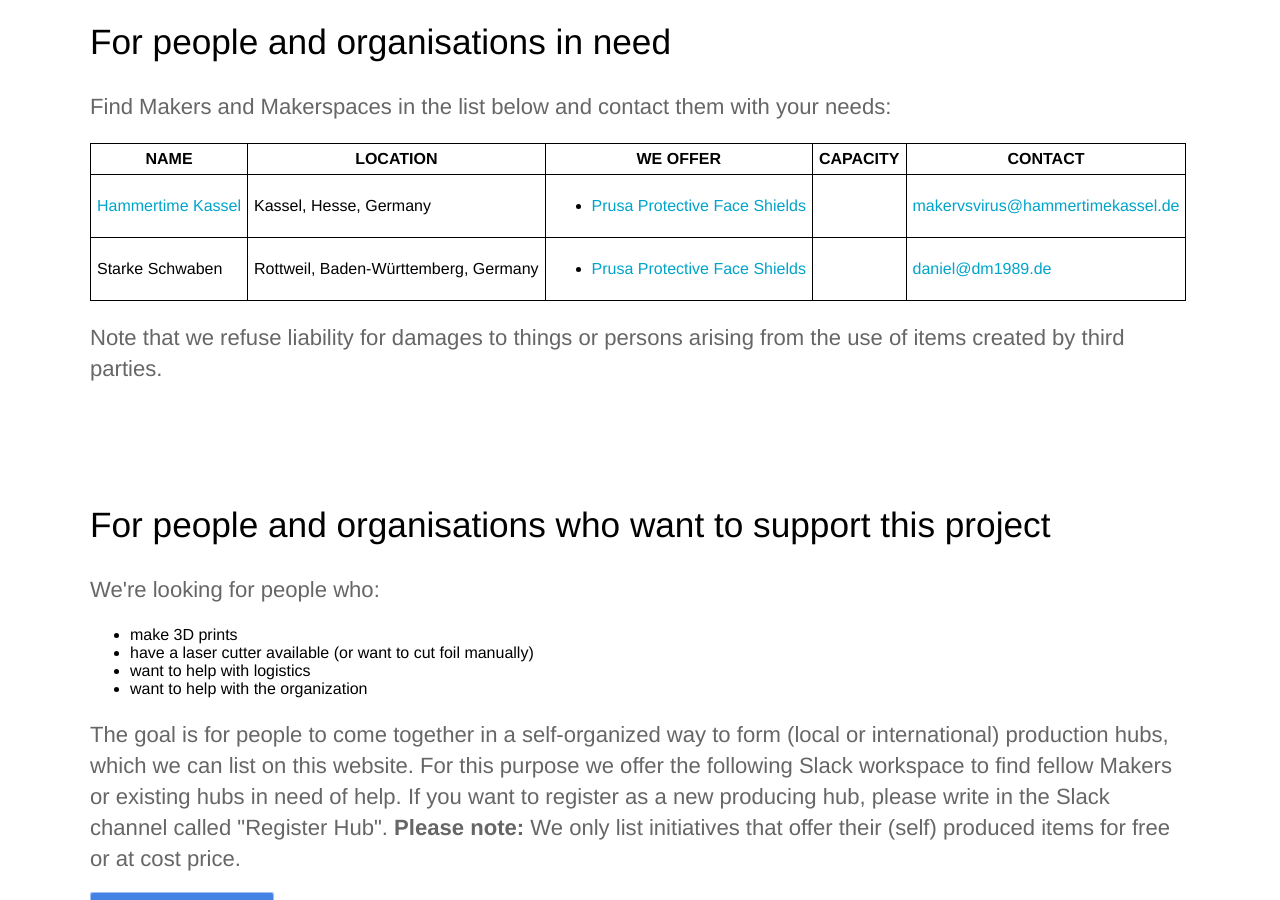
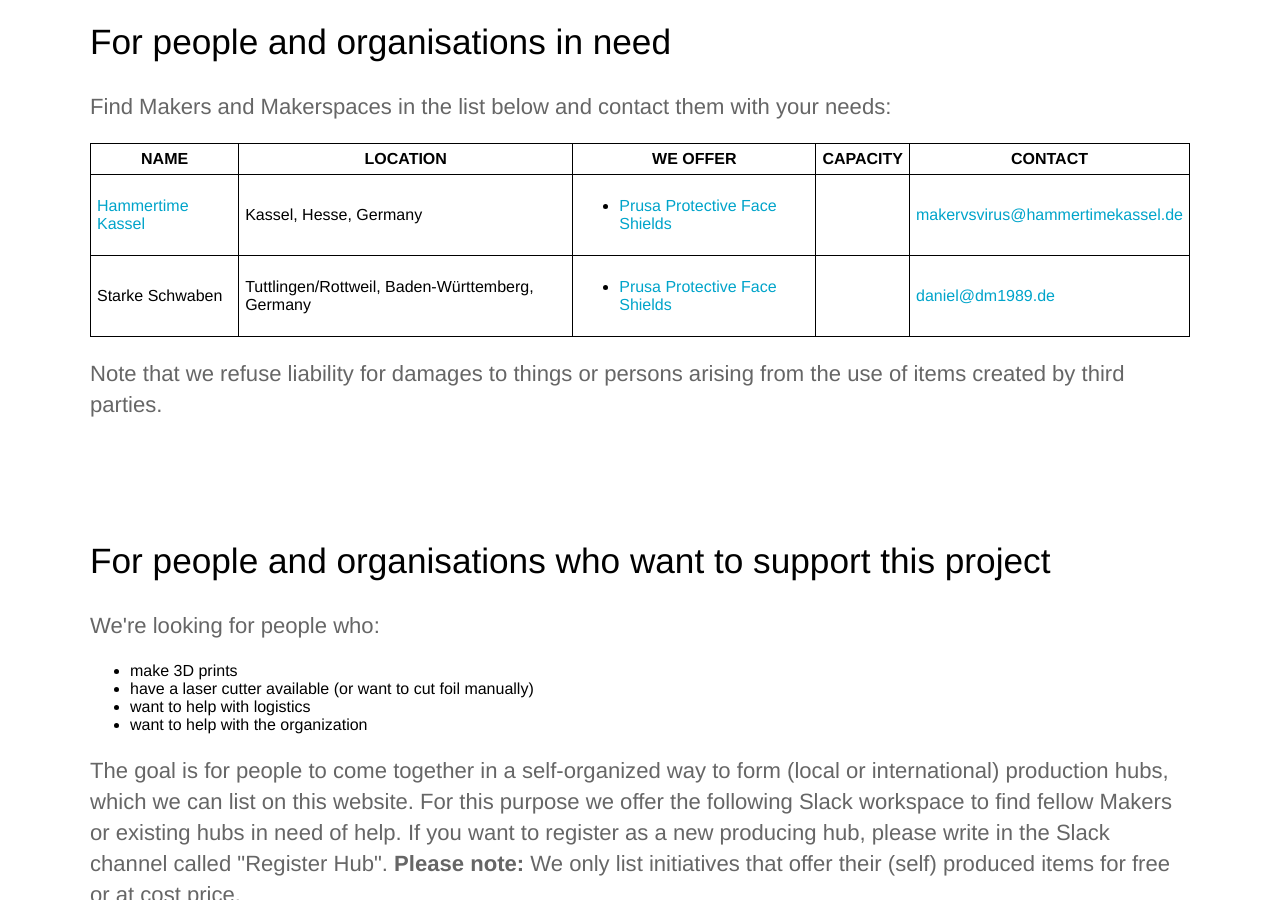
Before and after one commit to CloudCannon/hydra-jekyll-template, a Jekyll site: the page built from en/index.html, in a window 1280 px wide and 900 px high, scrolled down 995 px. Built offline with Jekyll 4.4.1, drawn with Linux system fonts in a browser that asks for light colours.

Commit message:
Update hubs.yml

```diff
--- a/_data/hubs.yml
+++ b/_data/hubs.yml
@@ -16,7 +16,7 @@ en:
     country: Germany
     # State / region is optional
     state: Baden-Württemberg
-    city: Rottweil
+    city: Tuttlingen/Rottweil
     contact: '<a href="mailto:daniel@dm1989.de">daniel@dm1989.de</a>'
     capacity:
     we_offer:
@@ -40,7 +40,7 @@ de:
     country: Deutschland
     # State / region is optional
     state: Baden-Württemberg
-    city: Rottweil
+    city: Tuttlingen/Rottweil
     contact: '<a href="mailto:daniel@dm1989.de">daniel@dm1989.de</a>'
     capacity:
     we_offer:
```
